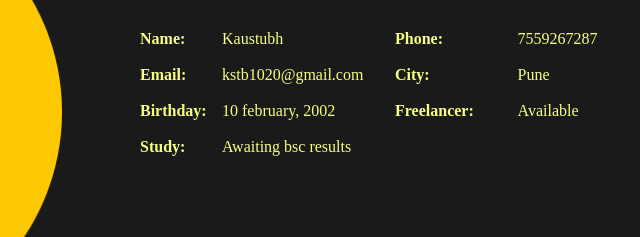
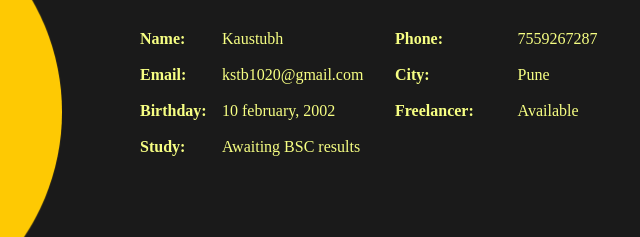
Before and after one commit to kkaustubh10/portfolio-, a plain HTML site: page index.html in a window 1280 px wide. Shown: the part 1043-1280 px from the top of the page, 528-1168 px from the left. Drawn offline with Linux system fonts and the light colour scheme.

Commit message:
Update index.html

```diff
--- a/index.html
+++ b/index.html
@@ -445,7 +445,7 @@ textarea {
               </tr>
               <tr>
                 <th>Study:</th>
-                <td> Awaiting bsc results </td>
+                <td> Awaiting BSC results </td>
               </tr>
             </table>
           </div>
```
